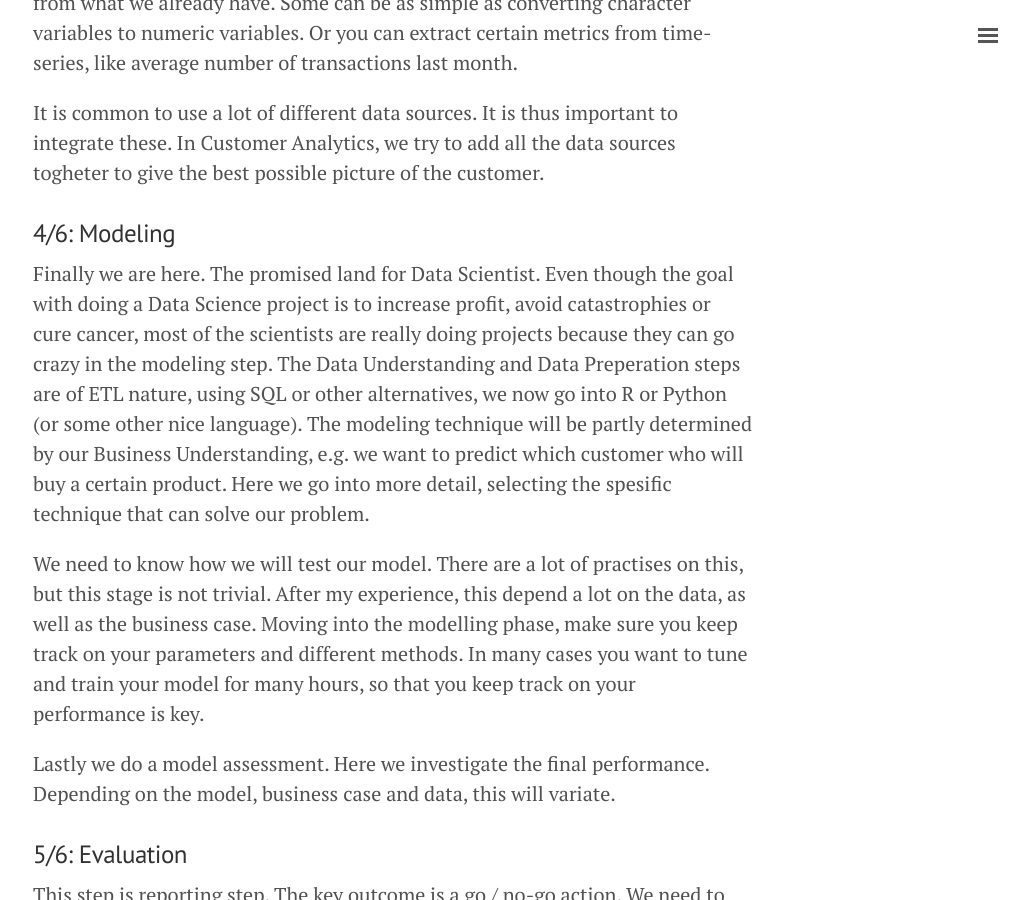
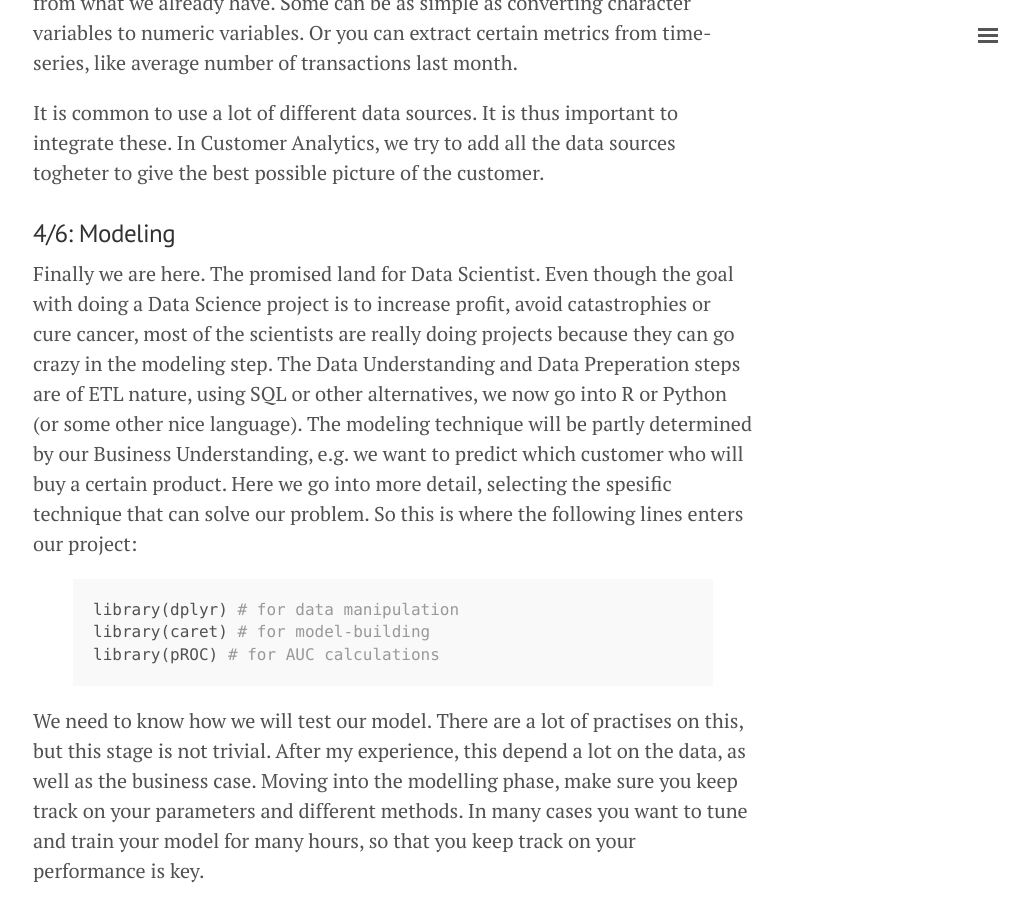
Before and after one commit to herman-hellenes/herman-hellenes.github.io, a Jekyll site: the page built from _posts/2017-08-19-CRISP-DM.md, in a window 1280 px wide and 900 px high, scrolled down 3175 px. Shown: the whole window, without its empty margins (247-1276 px from the left). Built offline with Jekyll 4.4.1, drawn with Linux system fonts in a browser that asks for light colours; nearby versions of some CDN libraries; comment, search, counter and statistics services are not loaded.

Commit message:
Update 2017-08-19-CRISP-DM.md

```diff
--- a/_posts/2017-08-19-CRISP-DM.md
+++ b/_posts/2017-08-19-CRISP-DM.md
@@ -45,7 +45,14 @@ It is common to use a lot of different data sources. It is thus important to int
 
 ### 4/6: Modeling
 
-Finally we are here. The promised land for Data Scientist. Even though the goal with doing a Data Science project is to increase profit, avoid catastrophies or cure cancer, most of the scientists are really doing projects because they can go crazy in the modeling step. The Data Understanding and Data Preperation steps are of ETL nature, using SQL or other alternatives, we now go into R or Python (or some other nice language). The modeling technique will be partly determined by our Business Understanding, e.g. we want to predict which customer who will buy a certain product. Here we go into more detail, selecting the spesific technique that can solve our problem.
+Finally we are here. The promised land for Data Scientist. Even though the goal with doing a Data Science project is to increase profit, avoid catastrophies or cure cancer, most of the scientists are really doing projects because they can go crazy in the modeling step. The Data Understanding and Data Preperation steps are of ETL nature, using SQL or other alternatives, we now go into R or Python (or some other nice language). The modeling technique will be partly determined by our Business Understanding, e.g. we want to predict which customer who will buy a certain product. Here we go into more detail, selecting the spesific technique that can solve our problem. So this is where the following lines enters our project:
+
+{% highlight r %}
+library(dplyr) # for data manipulation
+library(caret) # for model-building
+library(pROC) # for AUC calculations
+{% endhighlight %}
+
 
 We need to know how we will test our model. There are a lot of practises on this, but this stage is not trivial. After my experience, this depend a lot on the data, as well as the business case. Moving into the modelling phase, make sure you keep track on your parameters and different methods. In many cases you want to tune and train your model for many hours, so that you keep track on your performance is key.
 
```
